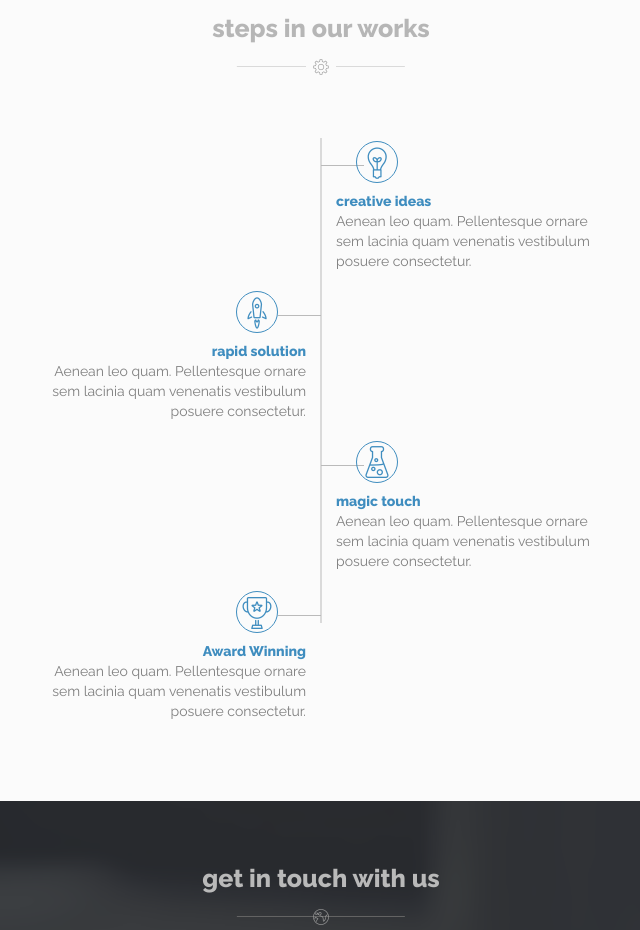
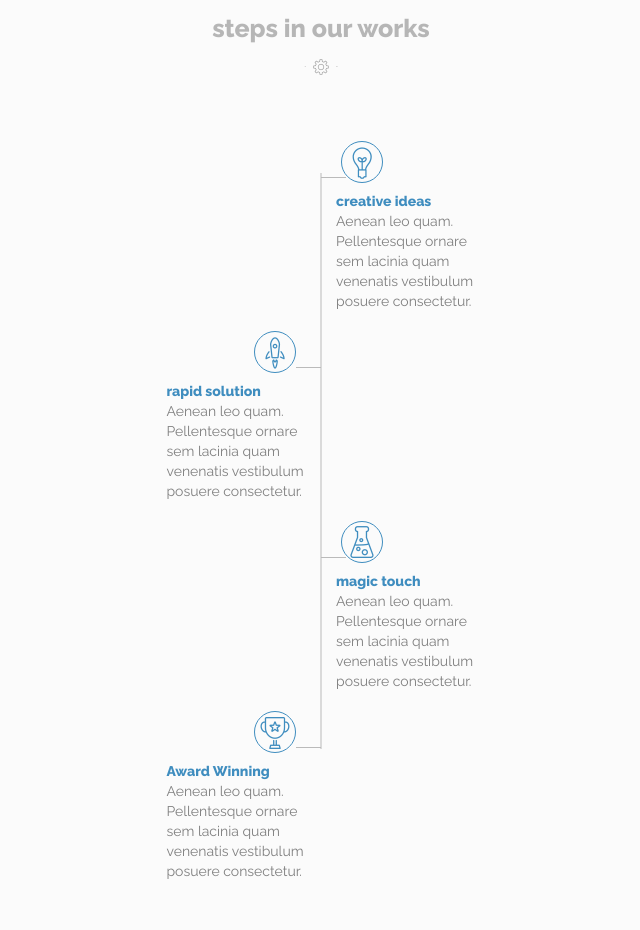
Before and after one commit to AlLosevK/slowaveTemplate, a plain HTML site: page index.html in a window 1280 px wide. Shown: the part 3080-4010 px from the top of the page, without its empty margins (319-959 px from the left). Drawn offline with nearby package versions, Linux system fonts and the light colour scheme; a web font is replaced by a local one.

Commit message:
Steps(flex)

```diff
--- a/css/style.css
+++ b/css/style.css
@@ -548,9 +548,21 @@ body {
 
 .features {
     background-color: #fbfbfb;
-    text-align: center;
     padding: 60px 0 80px 0;
     position: relative;
+    display: -webkit-flex;
+    display: -moz-flex;
+    display: -ms-flex;
+    display: -o-flex;
+    display: flex;
+    -webkit-flex-direction: column;
+    -moz-flex-direction: column;
+    -ms-flex-direction: column;
+    -o-flex-direction: column;
+    flex-direction: column;
+    justify-content: space-around;
+    -ms-align-items: center;
+    align-items: center;
 }
 
 .features:before {
@@ -589,6 +601,7 @@ body {
 .features-step {
     padding-top: 70px;
     position: relative;
+    flex: 0 0 100%;
 }
 
 .features-step-ideas:after {
@@ -700,11 +713,6 @@ body {
     color: #7f7f7f;
     text-align: left;
     margin: 0;
-}
-
-.features-row:nth-of-type(2n) .features-step-content,
-.features-row:nth-of-type(2n) .features-step-title {
-    text-align: right;
 }
 
 .contacts {
@@ -1059,17 +1067,10 @@ body {
     .features:before {
         display: none;
     }
-    .features-step {
-        padding: 20 0 0 0;
-    }
     .features-step-title {
         text-align: center;
     }
     .features-step-content {
-        text-align: center;
-    }
-    .features-row:nth-of-type(2n) .features-step-content,
-    .features-row:nth-of-type(2n) .features-step-title {
         text-align: center;
     }
     .features-step-ideas:after,
--- a/index.html
+++ b/index.html
@@ -166,33 +166,35 @@
             </div>
         </section>
         <section id="features" class="features">
-            <div class="container">
                 <h2 class="features-title title-underline">steps in our works</h2>
-                <div class="row features-row">
+                <div class="features-row">
+                    <div class="empty-div"></div>
                     <div class="col-md-3 col-md-push-6 col-sm-6 col-sm-push-6 col-xs-10 col-xs-push-1 features-step features-step-ideas">
                         <h3 class="features-step-title">creative ideas</h3>
                         <p class="features-step-content">Aenean leo quam. Pellentesque ornare sem lacinia quam venenatis vestibulum posuere consectetur.</p>
                     </div>
                 </div>
-                <div class="row features-row">
+                <div class="features-row">
                     <div class="col-md-3 col-md-push-3 col-sm-6 col-xs-10 col-xs-push-1 features-step features-step-solution">
                         <h3 class="features-step-title">rapid solution</h3>
                         <p class="features-step-content">Aenean leo quam. Pellentesque ornare sem lacinia quam venenatis vestibulum posuere consectetur.</p>
                     </div>
+                    <div class="empty-div"></div>
                 </div>
-                <div class="row features-row">
+                <div class="features-row">
+                    <div class="empty-div"></div>
                     <div class="col-md-3 col-md-push-6 col-sm-6 col-sm-push-6 col-xs-10 col-xs-push-1 features-step features-step-touch">
                         <h3 class="features-step-title">magic touch</h3>
                         <p class="features-step-content">Aenean leo quam. Pellentesque ornare sem lacinia quam venenatis vestibulum posuere consectetur.</p>
                     </div>
                 </div>
-                <div class="row features-row">
+                <div class="features-row">
                     <div class="col-md-3 col-md-push-3 col-sm-6 col-xs-10 col-xs-push-1 features-step features-step-winning">
                         <h3 class="features-step-title">Award Winning</h3>
                         <p class="features-step-content">Aenean leo quam. Pellentesque ornare sem lacinia quam venenatis vestibulum posuere consectetur.</p>
                     </div>
+                    <div class="empty-div"></div>
                 </div>
-            </div>
         </section>
         <section id="contacts" class="contacts">
             <div class="container">
```
